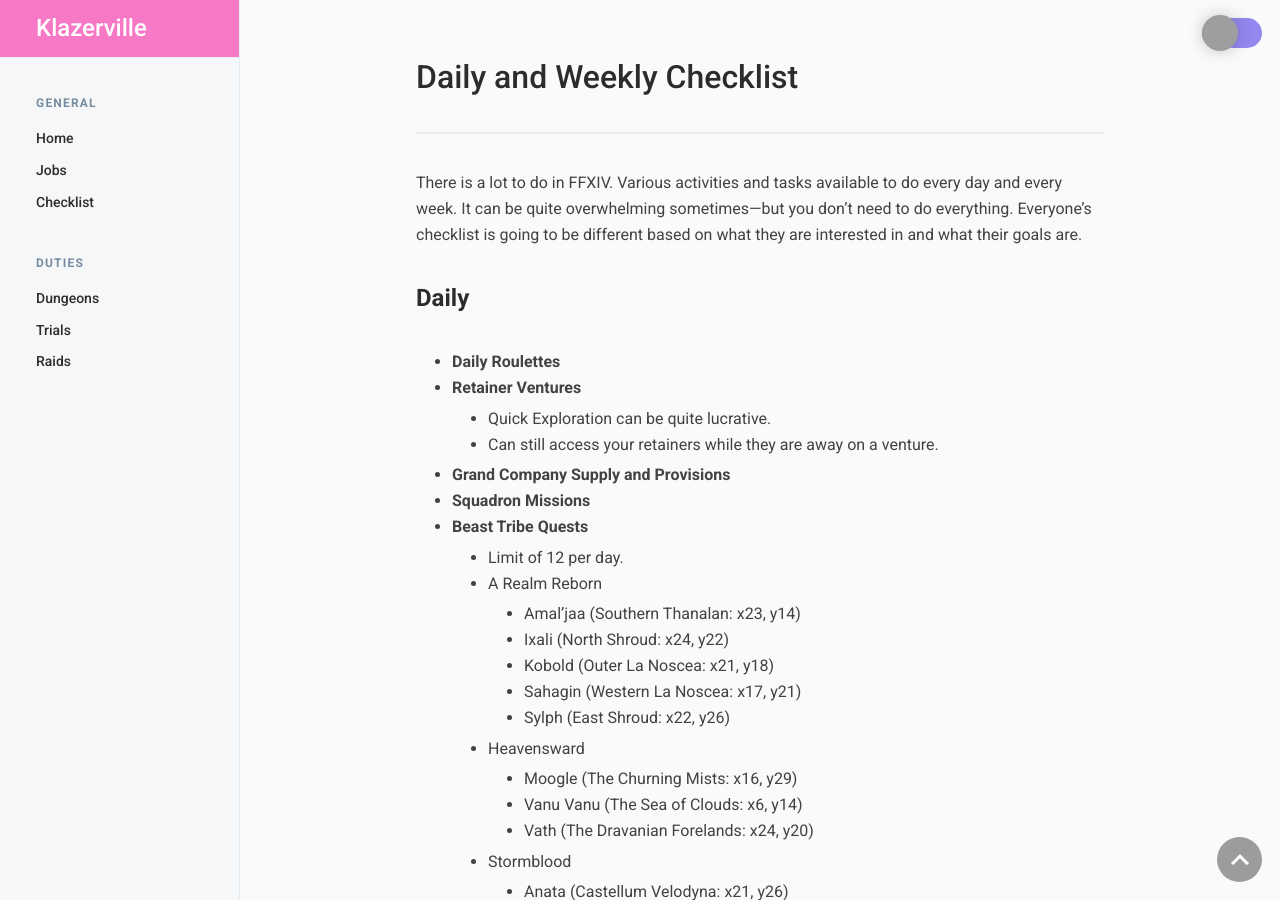
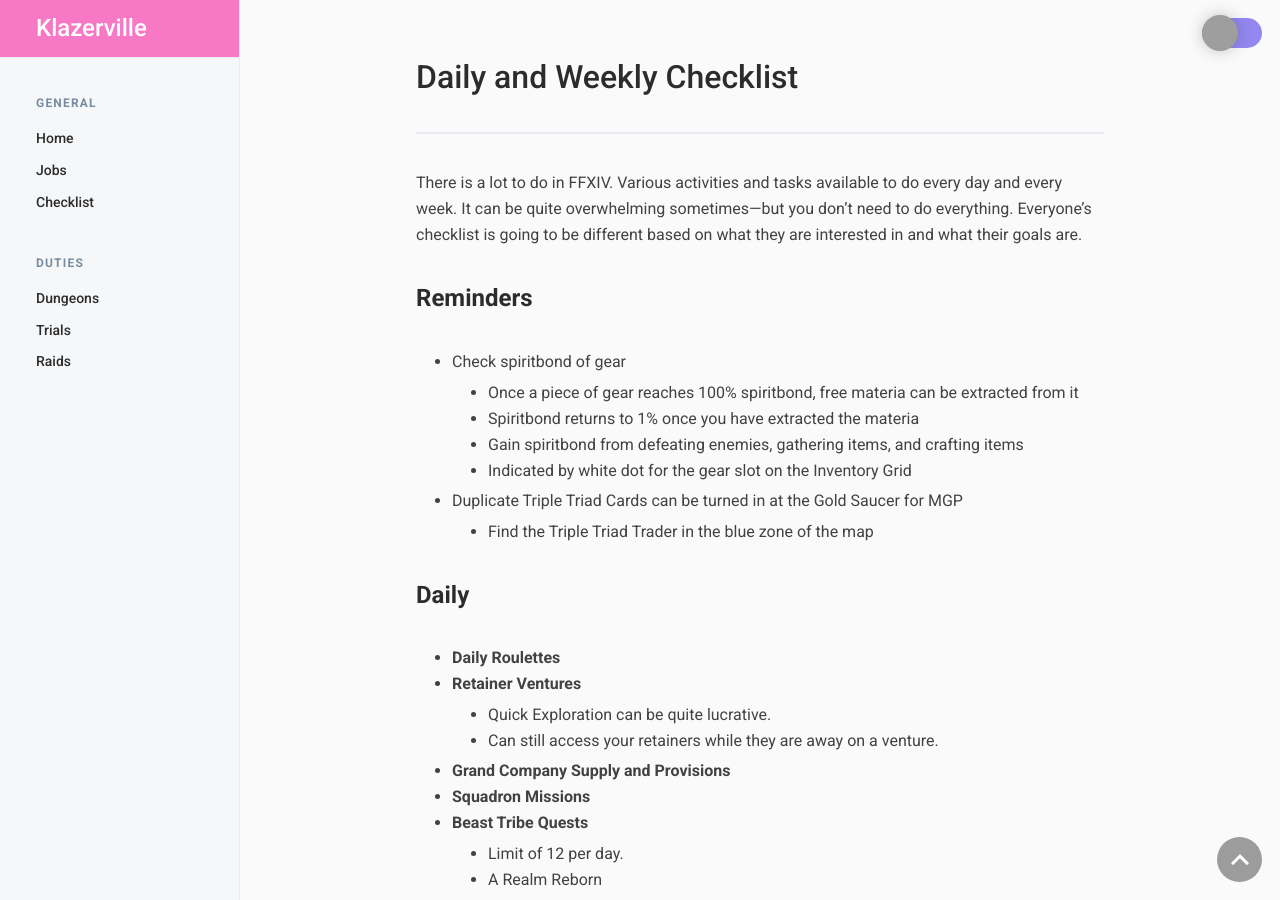
Before and after one commit to haothitran/klazerville, a Jekyll site: the page built from general/checklist.md, in a window 1280 px wide and 900 px high. Built offline with Jekyll 4.4.1, drawn with Linux system fonts in a browser that asks for light colours; grey boxes are pictures that could not be loaded.

Commit message:
Add reminders to checklist page

```diff
--- a/general/checklist.md
+++ b/general/checklist.md
@@ -9,6 +9,15 @@ date: 2020-08-11
 
 There is a lot to do in FFXIV. Various activities and tasks available to do every day and every week. It can be quite overwhelming sometimes—but you don't need to do everything. Everyone's checklist is going to be different based on what they are interested in and what their goals are.
 
+## Reminders
+
+- Check spiritbond of gear
+  - Once a piece of gear reaches 100% spiritbond, free materia can be extracted from it
+  - Spiritbond returns to 1% once you have extracted the materia
+  - Gain spiritbond from defeating enemies, gathering items, and crafting items
+  - Indicated by white dot for the gear slot on the Inventory Grid
+- Duplicate Triple Triad Cards can be turned in at the Gold Saucer for MGP
+  - Find the Triple Triad Trader in the blue zone of the map
 
 ## Daily
 
```
